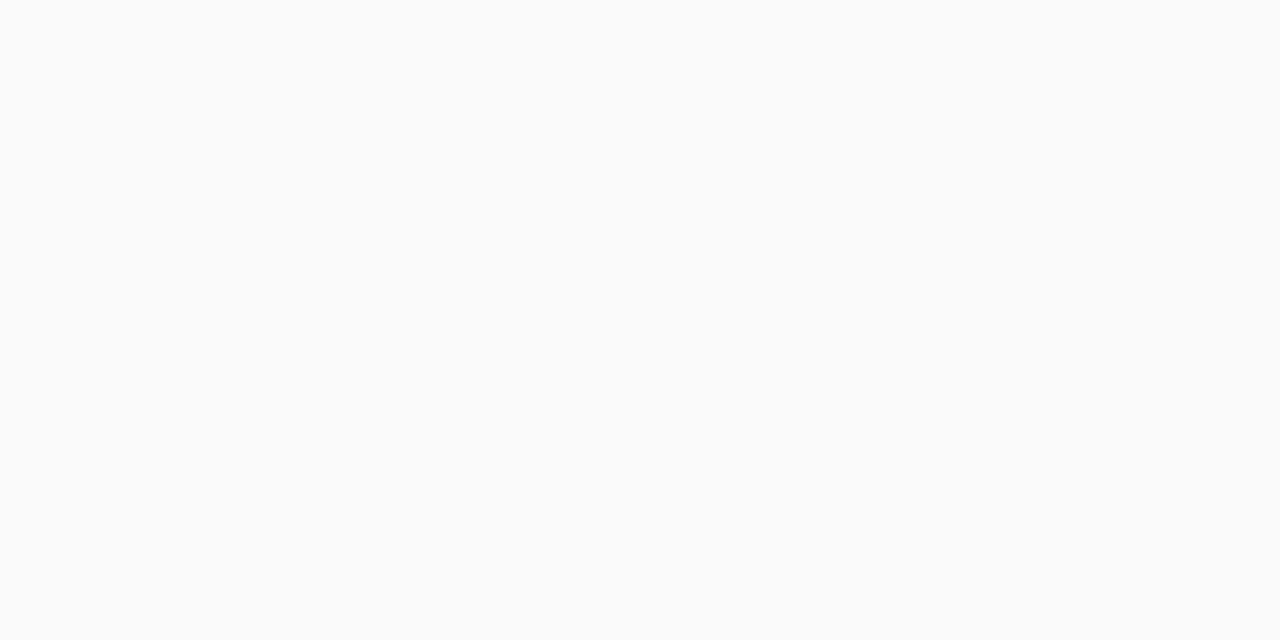
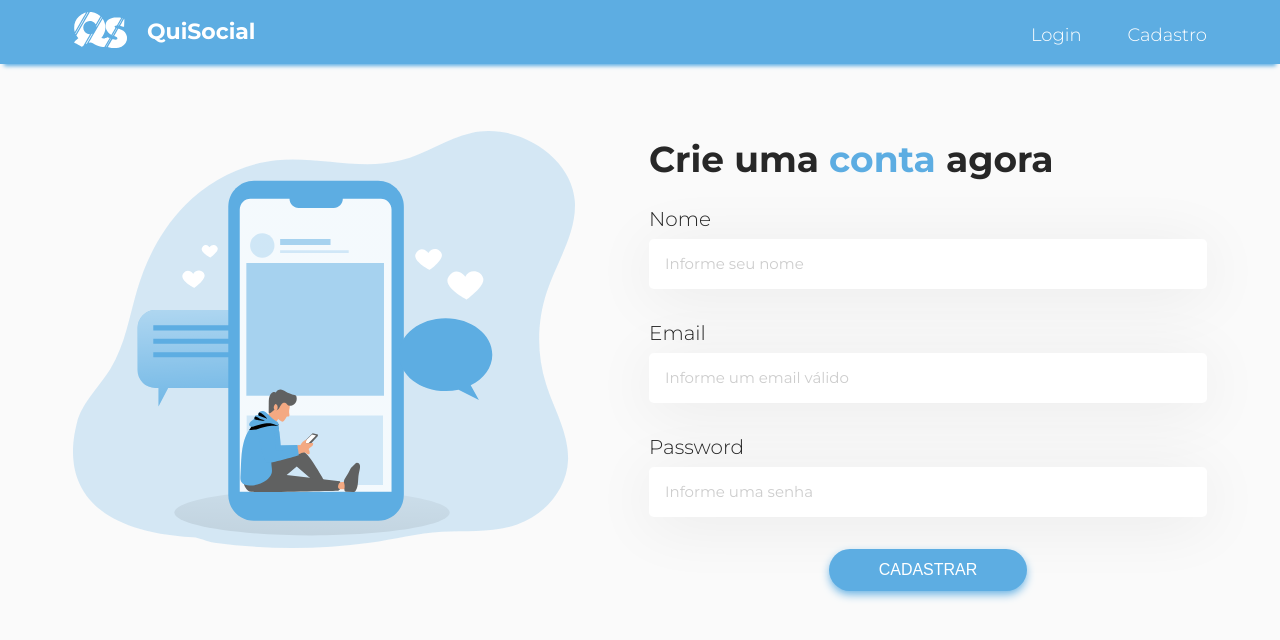
Before and after one commit to jardelgoncalves-dev/QuiSocial, a React (Create React App) app in the folder frontend/: page /cadastro in a window 1280 px wide. Shown: the top 640 px of the page. Built offline with nearby package versions, Linux system fonts and the light colour scheme; the HTML template or start-up script is replaced by a standard one.

Commit message:
add rota para página cadastro

```diff
--- a/frontend/src/routes.js
+++ b/frontend/src/routes.js
@@ -4,12 +4,14 @@ import { AuthProvider } from './AppContext'
 
 // import das páginas
 import Login from './pages/Login'
+import Cadastro from './pages/Cadastro'
 
 const Routes = () => (
   <BrowserRouter>
     <AuthProvider>
       <Switch>
         <Route exact path='/' component={Login} />
+        <Route exact path='/cadastro' component={Cadastro} />
       </Switch>
     </AuthProvider>
   </BrowserRouter>
```
